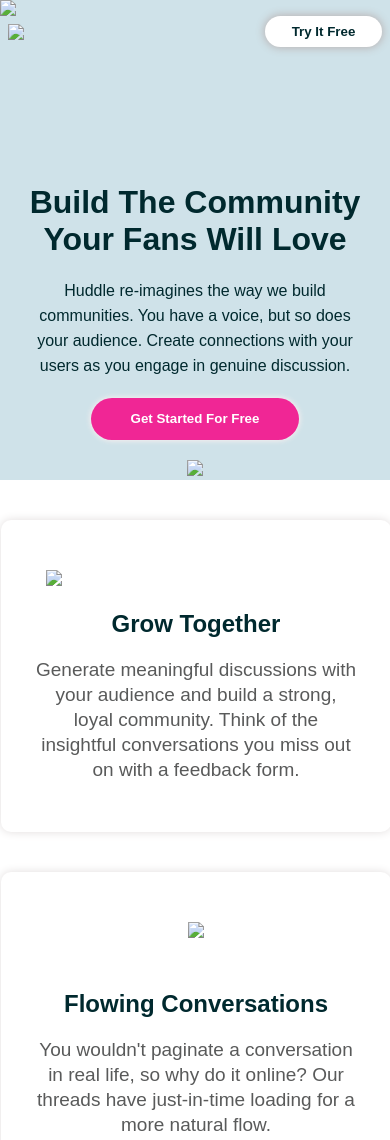
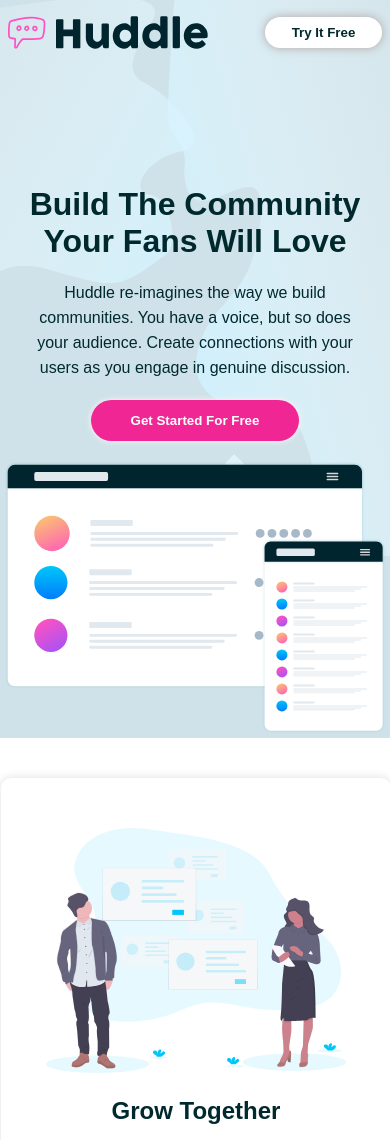
Before and after one commit to saikarthik-1909/huddle-landing-page-with-alternating-feature-blocks, a plain HTML site: page index.html in a window 390 px wide. Shown: the top 1140 px of the page. Drawn offline with Linux system fonts and the light colour scheme.

Commit message:
firstcommit

```diff
--- a/index.html
+++ b/index.html
@@ -36,17 +36,9 @@
     <div>
       <div class="main-bg">
         <div class="header-container">
-          <img
-            class="bg-desktop"
-            src="/huddle-landing-page-with-alternating-feature-blocks-master/images/bg-hero-desktop.svg"
-          />
-          <img
-            class="bg-mobile"
-            src="/huddle-landing-page-with-alternating-feature-blocks-master/images/bg-hero-mobile.svg"
-          />
-          <img
-            src="/huddle-landing-page-with-alternating-feature-blocks-master/images/logo.svg"
-          />
+          <img class="bg-desktop" src="images/bg-hero-desktop.svg" />
+          <img class="bg-mobile" src="images/bg-hero-mobile.svg" />
+          <img src="images/logo.svg" />
           <button>Try It Free</button>
         </div>
         <div class="container">
@@ -63,9 +55,7 @@
             <button>Get Started For Free</button>
           </div>
           <div>
-            <img
-              src="/huddle-landing-page-with-alternating-feature-blocks-master/images/illustration-mockups.svg"
-            />
+            <img src="images/illustration-mockups.svg" />
           </div>
         </div>
       </div>
@@ -87,15 +77,11 @@
           </p>
         </div>
 
-        <img
-          src="/huddle-landing-page-with-alternating-feature-blocks-master/images/illustration-grow-together.svg"
-        />
+        <img src="images/illustration-grow-together.svg" />
       </div>
       <div class="box2">
         <div>
-          <img
-            src="/huddle-landing-page-with-alternating-feature-blocks-master/images/illustration-flowing-conversation.svg"
-          />
+          <img src="images/illustration-flowing-conversation.svg" />
         </div>
         <div>
           <h2>Flowing Conversations</h2>
@@ -129,9 +115,7 @@
             your users can start chatting immediately.
           </p>
         </div>
-        <img
-          src="/huddle-landing-page-with-alternating-feature-blocks-master/images/illustration-your-users.svg"
-        />
+        <img src="images/illustration-your-users.svg" />
       </div>
       <div class="med-box">
         <h2>Ready To Build Your Community?</h2>
@@ -139,9 +123,7 @@
       </div>
       <div class="last-container">
         <div class="footer-contact">
-          <img
-            src="/huddle-landing-page-with-alternating-feature-blocks-master/images/logo.svg"
-          />
+          <img src="images/logo.svg" />
 
           <p style="font-size: 15px">
             <i class="fas fa-map-marker-alt"></i> Lorem ipsum dolor sit amet,
```
